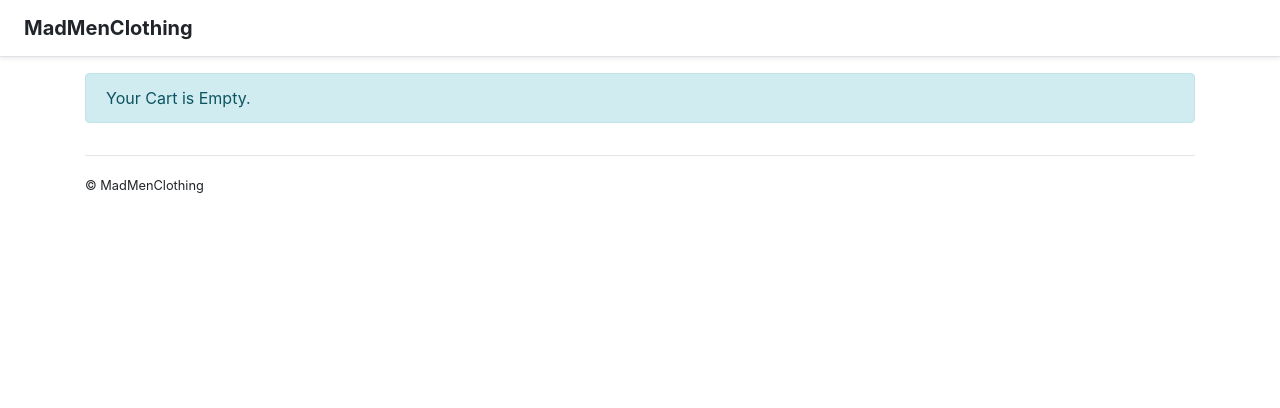
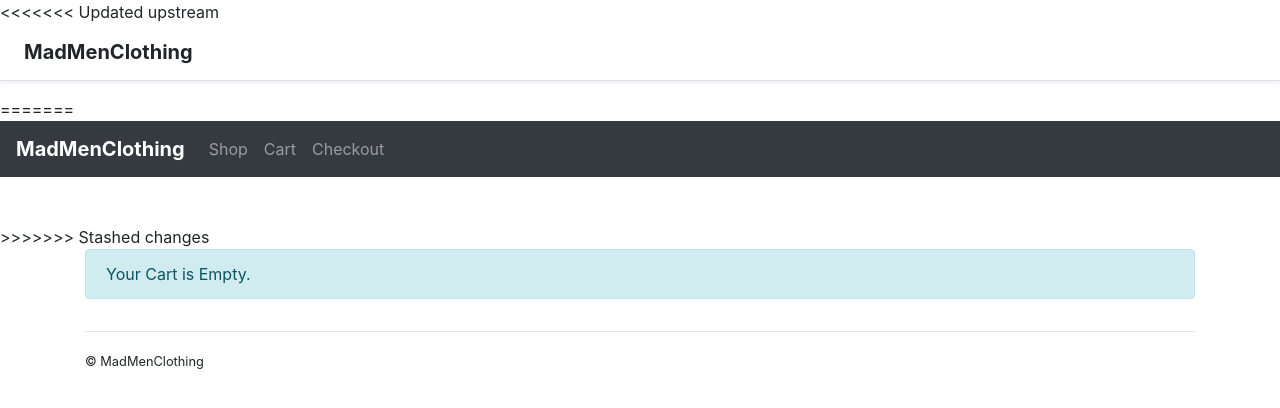
Before and after one commit to shashimi00/ACIT2911, an Angular app in the folder angular/: page /cart in a window 1280 px wide. Shown: the top 408 px of the page. Built offline with nearby package versions, Linux system fonts and the light colour scheme.

Commit message:
Completed NavBar

```diff
--- a/angular/src/app/app.component.html
+++ b/angular/src/app/app.component.html
@@ -1,4 +1,58 @@
+<<<<<<< Updated upstream
 <app-nav></app-nav>
+=======
+<!-- <app-nav></app-nav> -->
+  <nav class="navbar navbar-expand-md bg-dark navbar-dark">
+    <!-- Brand -->
+    <a class="navbar-brand" href="shoppingCart"><app-header></app-header></a>
+    <button class="navbar-toggler" type="button" data-toggle="collapse" data-target="#navbarNavDropdown" aria-controls="navbarNavDropdown" aria-expanded="false" aria-label="Toggle navigation">
+      <span class="navbar-toggler-icon"></span>
+    </button>
+    <!-- Navbar links -->
+    <div class="collapse navbar-collapse" id="navbarNavDropdown">
+      <ul class="navbar-nav">
+        <li class="nav-item">
+          <a class="nav-link" href="shoppingCart">Shop</a>
+        </li>
+        <li class="nav-item">
+          <a class="nav-link" href='cart'>Cart</a>
+        </li>
+        <!-- 'else' must be in separate section with curly brackets to work. -->
+        <li class="nav-item">
+        <a class="nav-link" href='payment'>Checkout</a>
+      </li>
+      <li class="nav-item">
+        <a *ngIf="message == 'Not logged in.'" class="nav-link" href="register">Sign up</a>
+      </li>
+      <li class="nav-item">
+        <a *ngIf="message == 'Not logged in.'" class="nav-link" href="login">Log in</a>
+      </li>
+      <li class="nav-item">
+        <a *ngIf="message == 'The user has been logged in.'" class="nav-link" href="logout" (click)="logout()">Logout ({{username}})</a>
+      </li>
+
+
+
+
+
+
+      </ul>
+    </div>
+  </nav>
+<!-- it works -->
+
+
+<br><br>
+  <!-- <nav class="my-2 my-md-0 mr-md-3">
+    <a class="p-2 text-dark" href="#">Features</a>
+    <a class="p-2 text-dark" href="#">Enterprise</a>
+    <a class="p-2 text-dark" href="#">Support</a>
+    <a class="p-2 text-dark" href="#">Pricing</a>
+  </nav> -->
+
+
+  <!-- <span *ngIf="message == 'The user has been logged in.'"> | <a routerLink="/logout" routerLinkActive="active" (click)="logout()">Logout ({{username}})</a> </span> -->
+>>>>>>> Stashed changes
 
 <div class="container">
   <!-- <div class="row">
```
